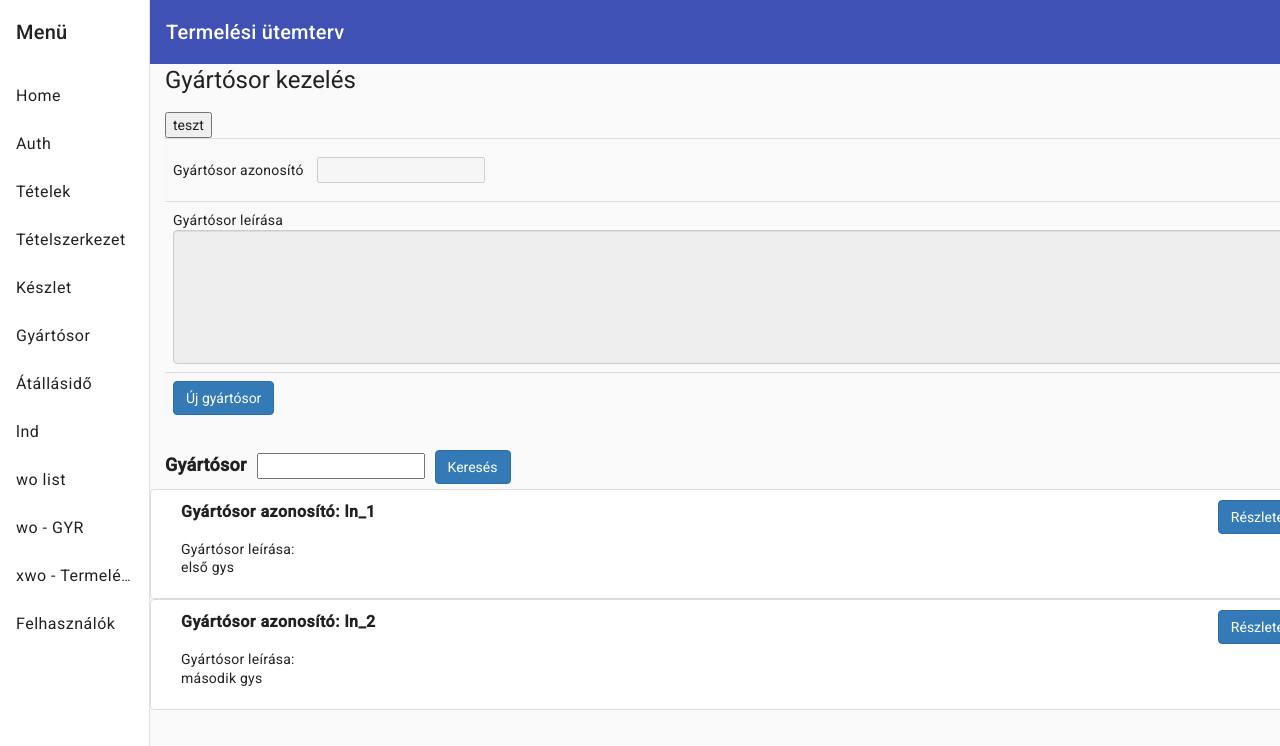
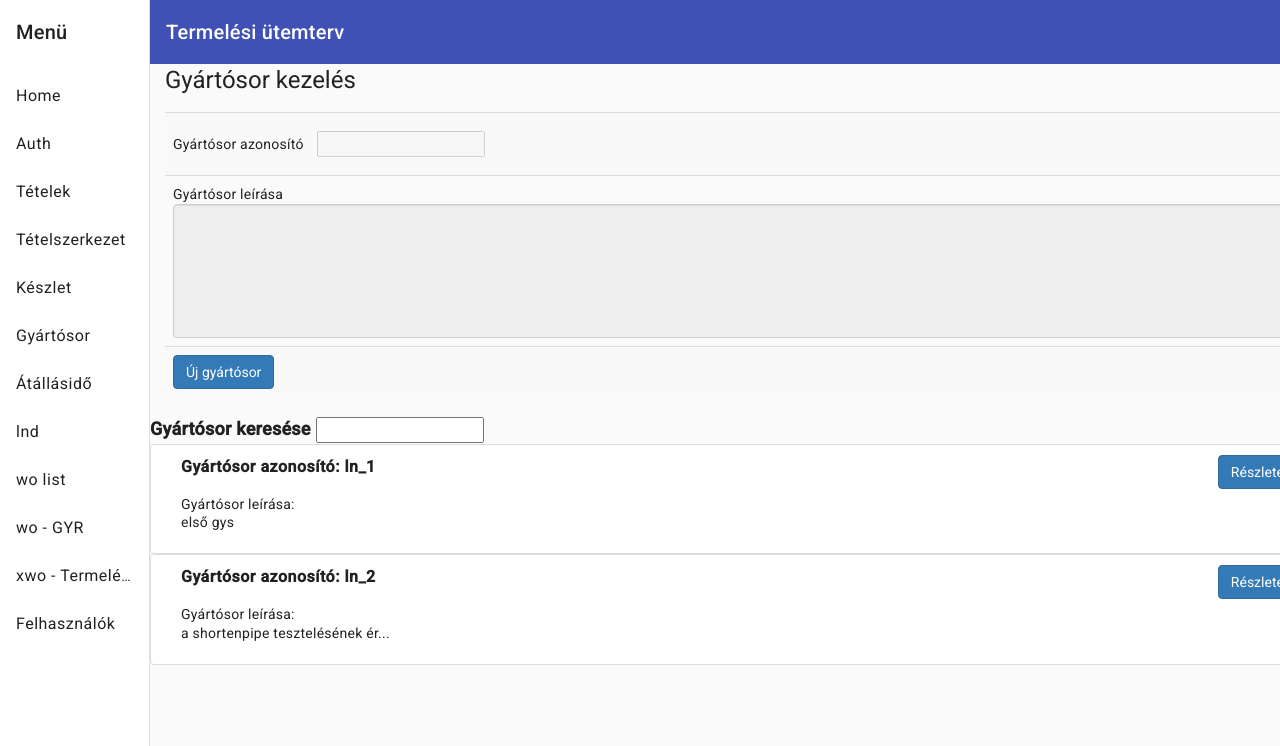
Before and after one commit to rohacsidana/Szakdolgozat_Termelesi_Utemterv_2023, an Angular app in the folder UtemtervFrontend/: page /line in a window 1280 px wide. Shown: the top 746 px of the page. Built offline with nearby package versions, Linux system fonts and the light colour scheme.

Commit message:
új, módosítás, törlés, keresés műküdik

```diff
--- a/UtemtervFrontend/src/app/app.module.ts
+++ b/UtemtervFrontend/src/app/app.module.ts
@@ -43,6 +43,7 @@ import { MatOptionModule } from '@angular/material/core';
 import { MatSelectModule } from '@angular/material/select';
 import { MatInputModule } from '@angular/material/input';
 import { GysListComponent } from './ln/gys-list/gys-list.component';
+import { FilterPipePipe } from './ln/filter-pipe.pipe';
 
 
 @NgModule({
@@ -68,7 +69,8 @@ import { GysListComponent } from './ln/gys-list/gys-list.component';
     WodComponent,
     Rovidit,
     WoFormComponent,
-    GysListComponent
+    GysListComponent,
+    FilterPipePipe
   ],
   imports: [
     BrowserModule,
--- /dev/null
+++ b/UtemtervFrontend/src/app/ln/filter-pipe.pipe.ts
@@ -0,0 +1,23 @@
+import { Pipe, PipeTransform } from '@angular/core';
+
+@Pipe({
+  name: 'filterPipe'
+})
+export class FilterPipePipe implements PipeTransform {
+
+  transform(value: string, filter: string, i: string): any {
+    if (value.length === 0 || filter === "") {
+      return value;
+    }
+
+    const talalatok = []
+    for (const item of value) {
+      if (item[i] === filter) {
+        talalatok.push(item)
+      }
+
+    }
+    return talalatok
+  }
+
+}
--- a/UtemtervFrontend/src/app/ln/gys-list/gys-list.component.html
+++ b/UtemtervFrontend/src/app/ln/gys-list/gys-list.component.html
@@ -1,9 +1,18 @@
 <div class="row">
+  <label for="gyartosor" style="font-size: large; padding-right: 5px;">Gyártósor keresése</label>
+  <input
+    type="text"
+    id="gyartosor"
+    [(ngModel)]="kereses"
+    class="form-controll"
+  />
   <div>
     <app-gys
-      *ngFor="let gys of gyartosorok; let i = index"
+      *ngFor="
+        let gys of gyartosorok | filterPipe : kereses : 'ln_id';
+        let i = index
+      "
       [gyartosor]="gys"
-
     ></app-gys>
   </div>
 </div>
--- a/UtemtervFrontend/src/app/ln/gys-list/gys-list.component.ts
+++ b/UtemtervFrontend/src/app/ln/gys-list/gys-list.component.ts
@@ -12,14 +12,15 @@ export class GysListComponent implements OnInit, OnDestroy {
   @Input() gyartosor: Gys;
   gysValtozas: Subscription;
   modositas = false;
-  //gyartosorok: { ln_id: string, ln_desc: string }[] = [];
   gyartosorok: Gys[];
+  @Input() keresettGys: string
+  kereses = ""
 
   constructor(private gysService: GysService) { }
 
   ngOnInit(): void {
     this.gyartosorok = this.gysService.getGysek();
-    console.log(this.gyartosorok);
+    //console.log(this.gyartosorok);
     this.gysValtozas = this.gysService.gysValtozas.subscribe((data) => {
       this.gyartosorok = data;
     });
@@ -29,8 +30,6 @@ export class GysListComponent implements OnInit, OnDestroy {
     this.modositas = true;
     //console.log("gy-comp:");
     //console.log(this.gyartosorok[id]);
-    //this.gysService.kivalasztottGys.emit(this.kijeloltGys)
-    //return this.gyartosorok[id];
   }
 
   onReszletek(leiras: string) {
--- a/UtemtervFrontend/src/app/ln/gys-mod/gys-mod.component.ts
+++ b/UtemtervFrontend/src/app/ln/gys-mod/gys-mod.component.ts
@@ -1,11 +1,10 @@
 import { Component, OnInit, Input, OnDestroy } from '@angular/core';
 import { GysService } from '../gys/gys.service';
 import { Gys } from '../gys/gys-model';
-import { NgForm, FormGroup, FormControl } from '@angular/forms';
-import { getMatIconFailedToSanitizeLiteralError } from '@angular/material/icon';
+import { NgForm, FormGroup } from '@angular/forms';
 
 @Component({
-  selector: 'app-gys-mod',
+  selector: 'app-gys-moda',
   templateUrl: './gys-mod.component.html',
   styleUrls: ['./gys-mod.component.css'],
 })
--- a/UtemtervFrontend/src/app/ln/gys/gys.service.ts
+++ b/UtemtervFrontend/src/app/ln/gys/gys.service.ts
@@ -12,7 +12,7 @@ export class GysService {
 
     private gyartosorok: Gys[] = [
         new Gys('ln_1', 'első gys'),
-        new Gys('ln_2', 'második gys'),
+        new Gys('ln_2', 'a shortenpipe tesztelésének érdekében ez egy hosszabb leírás'),
         /* new Gys('ln_3', 'leiras'),
         new Gys('ln_4', 'mégegy leiras'),
         new Gys('ln_5', 'ln5 nek a leirasa'),
@@ -35,7 +35,10 @@ export class GysService {
         this.gysValtozas.next(this.gyartosorok.slice());
     }
 
+
     letezikeGys(gy: string) {
+        console.log("gyartosorok:");
+        console.log(this.gyartosorok);
         for (let index = 0; index < this.gyartosorok.length; index++) {
             if (this.gyartosorok[index].ln_id === gy) {
                 return true
@@ -45,12 +48,15 @@ export class GysService {
 
         }
 
+
     }
 
     ujGys(id: string, desc: string) {
         console.log("uj gys: " + id, desc);
 
         this.gyartosorok.push(new Gys(id, desc));
+
+
         this.gysValtozas.next(this.gyartosorok.slice());
     }
 
@@ -58,7 +64,7 @@ export class GysService {
         let index = this.gyartosorok.findIndex(index => index.ln_id === id);
         this.gyartosorok[index].ln_id = uj_id;
         this.gyartosorok[index].ln_desc = uj_desc;
-        this.gysValtozas.next(this.gyartosorok.slice());
+        //this.gysValtozas.next(this.gyartosorok.slice());
     }
 
     torolGys(id: string) {
--- a/UtemtervFrontend/src/app/ln/ln.component.html
+++ b/UtemtervFrontend/src/app/ln/ln.component.html
@@ -1,7 +1,7 @@
 <div class="container">
   <h1>Gyártósor kezelés</h1>
   <div>
-    <button (click)="onTeszt('asd','leiras')">teszt</button>
+    <!-- <button (click)="onTeszt('a','leiras')">teszt</button> -->
     <form (ngSubmit)="onSubmit(f)" #f="ngForm">
       <table class="table table-striped">
         <tbody>
@@ -14,7 +14,7 @@
                 [(ngModel)]="azon"
                 required=""
                 maxlength="8"
-                [disabled]="!felvetel"
+                [disabled]="!felvetel && !modositas"
               />
               <p *ngIf="!validForm" style="color: red">
                 Már létezik ilyen azonosító!
@@ -34,7 +34,7 @@
                 [(ngModel)]="desc"
                 required=""
                 maxlength="750"
-                [disabled]="!felvetel"
+                [disabled]="!felvetel && !modositas"
               ></textarea>
             </td>
           </tr>
@@ -46,15 +46,15 @@
                 </button>
               </div>
               <div id="ujGysMentes" *ngIf="felvetel && !reszletek && !modositas">
-                <button type="submit" class="btn btn-success">Gyártósor felvétele</button>
+                <button type="submit" class="btn btn-success" [disabled]="!f.valid">Gyártósor felvétele</button>
                 <button type="button" class="btn btn-warning" (click)="onMegse()">Mégse</button>
               </div>
               <div id="gysReszlet" *ngIf="reszletek && !felvetel && !modositas">
-                <button type="button" class="btn btn-warning">Gyártósor módosítása</button>
+                <button type="button" class="btn btn-warning" (click)="onModosit()">Gyártósor módosítása</button>
                 <button type="button" class="btn btn-primary" (click)="onMegse()">Vissza</button>
               </div>
               <div id="GysModositas" *ngIf="modositas && !reszletek && !felvetel">
-                <button type="submit" class="btn btn-success">Módosítások mentése</button>
+                <button type="submit" class="btn btn-success" [disabled]="!f.valid">Módosítások mentése</button>
                 <button type="button" class="btn btn-warning" (click)="onMegse()">Mégse</button>
                 <button type="button" class="btn btn-danger" (click)="onGysTorol()">Gyártósor törlése</button>
               </div>
@@ -64,21 +64,11 @@
       </table>
     </form>
   </div>
-  <label for="gyartosor" style="font-size: large">Gyártósor</label>
-  <input type="text" id="gyartosor" class="form-controll" />
-  <button type="button" class="btn btn-primary">Keresés</button>
+
+
   <div class="row">
     <div class="col-md-12">
       <app-gys-list></app-gys-list>
     </div>
-<!--     <div class="col-xs-6">
-      <app-gys-mod
-        *ngIf="gyartosor; else infotext"
-        [gyartosor]="gyartosor"
-      ></app-gys-mod>
-      <ng-template #infotext
-        >Válassza ki, melyik gyártósort szeretné módosítani</ng-template
-      >
-    </div> -->
   </div>
 </div>
--- a/UtemtervFrontend/src/app/ln/ln.component.ts
+++ b/UtemtervFrontend/src/app/ln/ln.component.ts
@@ -1,7 +1,7 @@
 import { Component, OnInit, OnDestroy } from '@angular/core';
 import { Gys } from './gys/gys-model';
 import { GysService } from './gys/gys.service';
-import { NgForm } from '@angular/forms';
+import { NgForm, NgSelectOption } from '@angular/forms';
 import { Subscription } from 'rxjs';
 
 @Component({
@@ -15,10 +15,12 @@ export class LnComponent implements OnInit, OnDestroy {
   reszletek = false
   gyartosor: Gys
   validForm = true
+  torles = false
   sub: Subscription
+  kereses = ""
 
-  azon = ''
-  desc = ''
+  azon: string
+  desc: string
 
   constructor(private gysService: GysService) {}
 
@@ -30,7 +32,8 @@ export class LnComponent implements OnInit, OnDestroy {
           this.azon = gys.ln_id
           this.desc = gys.ln_desc
           this.reszletek = true
-
+          this.felvetel = false
+          this.modositas = false
         }
       )
   }
@@ -41,6 +44,12 @@ export class LnComponent implements OnInit, OnDestroy {
     this.sub.unsubscribe()
   }
 
+  onKereses(k: NgForm) {
+    this.kereses = k.value.keresesInput
+    console.log(this.kereses);
+
+  }
+
   onSubmit(form: NgForm) {
     let value = form.value
     console.log("onSubmit:");
@@ -48,9 +57,11 @@ export class LnComponent implements OnInit, OnDestroy {
 
     if (this.felvetel) {
       this.onUjGys(value.azonInput, value.descInput)
+    } else {
+      this.onModositas(value.azonInput, value.descInput)
     }
+
     this.onMegse()
-    this.clearForm()
 
   }
 
@@ -61,14 +72,15 @@ export class LnComponent implements OnInit, OnDestroy {
     this.reszletek = false
   }
 
-  onModositas() {
+  onModosit() {
     this.modositas = true
     this.felvetel = false
     this.reszletek = false
   }
 
   onGysTorol() {
-
+    this.gysService.torolGys(this.gyartosor.ln_id)
+    this.onMegse()
   }
 
   clearForm() {
@@ -76,27 +88,46 @@ export class LnComponent implements OnInit, OnDestroy {
     this.desc = ""
 
   }
-
+/*
   onTeszt(azon: string, leiras: string) {
-    console.log(this.gysService.letezikeGys('a'));
+    /* console.log(this.gysService.letezikeGys(azon));
     console.log(this.gysService.getGysek());
+    this.gysService.letezikeGys(azon)
   }
-
+*/
   onUjGys(azon: string, desc: string) {
     let vanIlyenGys = this.gysService.letezikeGys(azon)
-    console.log("ujgys:");
+    /* console.log("ujgys:");
     console.log(azon);
 
 
     console.log("vanIlyenGys:");
 
-    console.log(vanIlyenGys);
+    console.log(vanIlyenGys); */
 
     if (!vanIlyenGys) {
       this.gysService.ujGys(azon, desc)
+      this.validForm = true
+
+    } else {
+      this.validForm = false
+    }
+  }
+
+  //modositGys(id: string, uj_id: string, uj_desc: string)
+  onModositas(azon: string, desc: string) {
+    //azon: ln_1 ln_id: ln_1
+    let ervenytelen = this.gysService.letezikeGys(azon)
+    /* if (azon === this.gyartosor.ln_id) {
+      ervenytelen = false
+    } */
+
+    if (!ervenytelen) {
+      this.gysService.modositGys(this.gyartosor.ln_id, azon, desc)
       this.validForm = true
     } else {
       this.validForm = false
     }
   }
+
 }
```
Also changed, not shown: UtemtervFrontend/src/app/ln/gys/gys.component.ts (+2 -19 lines).
